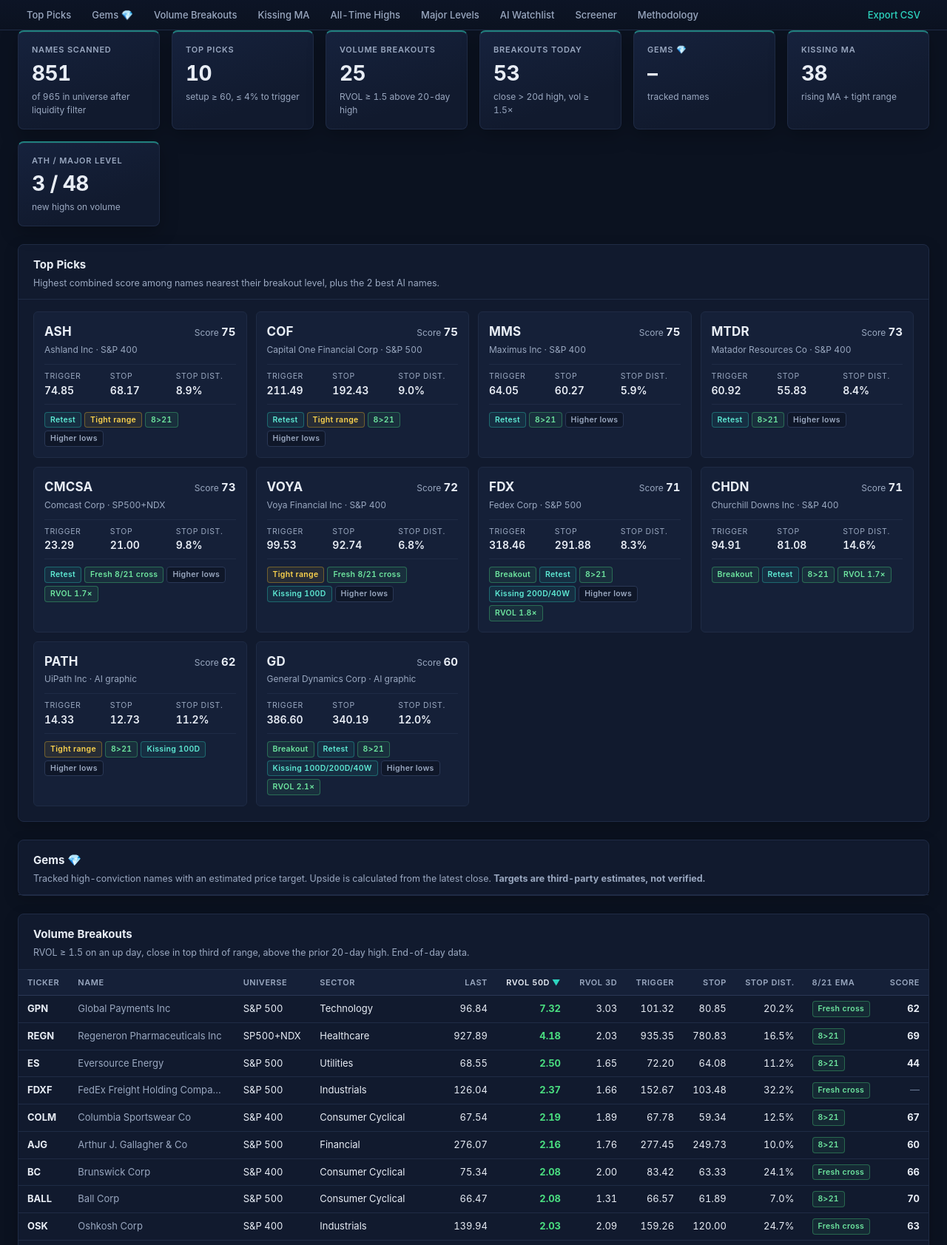
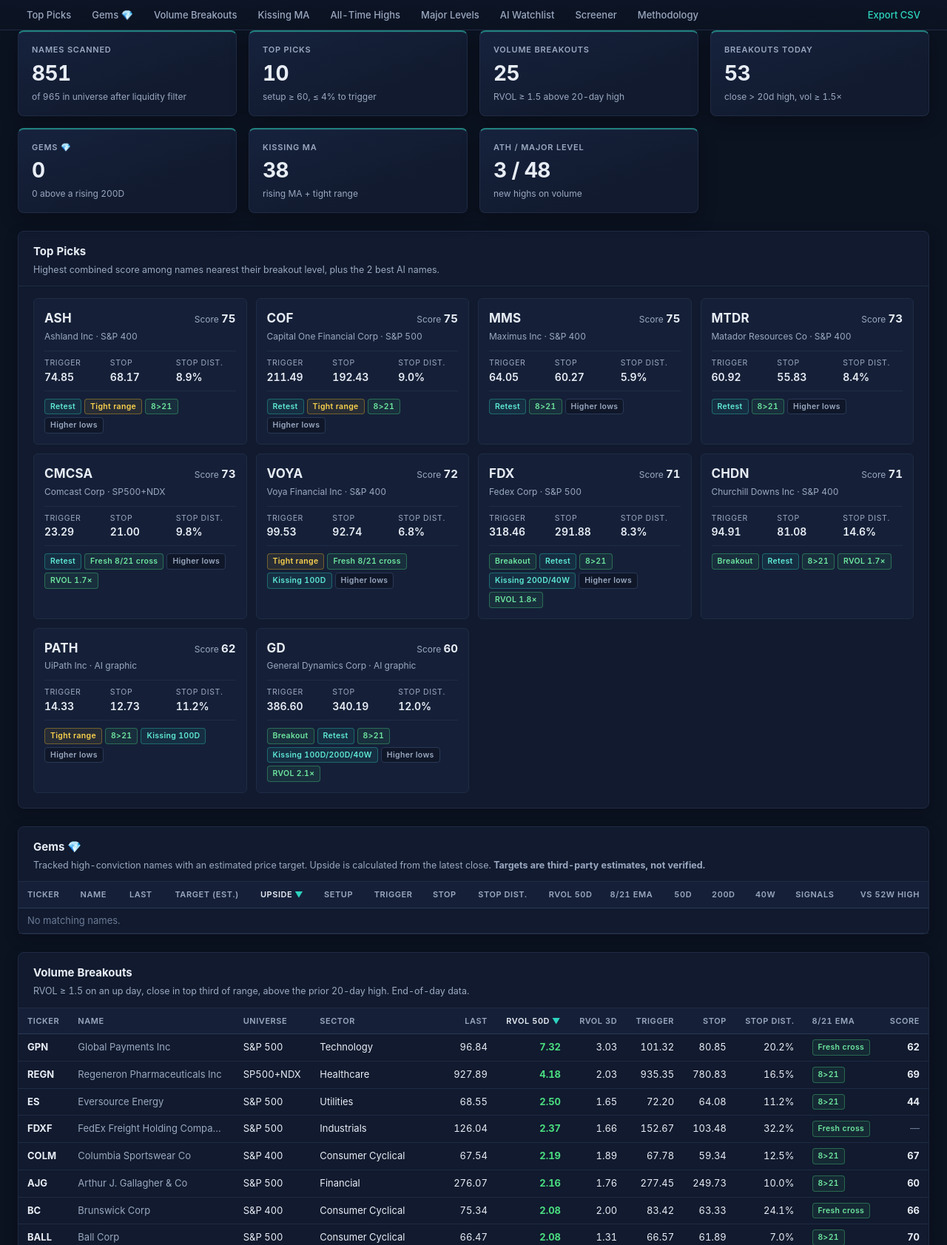
Before and after one commit to macro-pulse/breakout-scanner, a plain HTML site: page index.html in a window 1280 px wide. Shown: the part 72-1755 px from the top of the page at 74% size. Drawn offline with Linux system fonts and the light colour scheme.

Commit message:
Add Gems section

```diff
--- a/assets/app.js
+++ b/assets/app.js
@@ -36,6 +36,11 @@ const C={
  sma200_rising:['200D',r=>maS(r.vs_sma200_pct,r.sma200_rising),'l'],sma40w_rising:['40W',r=>maS(r.vs_sma40w_pct,r.sma40w_rising),'l'],
  ath_prior:['Prior ATH',r=>num(r.ath_prior)],pct_from_ath:['vs ATH',r=>pct(r.pct_from_ath)],day_low:['Stop (Day Low)',r=>num(r.day_low)],day_low_pct:['Stop Dist.',r=>pct(r.day_low_pct)],
  major_level_name:['Level Broken',r=>esc(r.major_level_name),'l'],major_level:['Level',r=>num(r.major_level)],above_level_pct:['Above Level',r=>r.above_level_pct==null?NA:'<span class="up">+'+Number(r.above_level_pct).toFixed(1)+'%</span>'],
+ target_est:['Target (est.)',r=>num(r.target_est)],gem_upside_pct:['Upside',r=>signed(r.gem_upside_pct)],
+ sma50_rising:['50D',r=>maS(r.vs_sma50_pct,r.sma50_rising),'l'],
+ sigs:['Signals',r=>{const b=[];if(r.rising_ma_tight)b.push('<span class="bd b">Kissing '+esc(r.ma_riding.replace(/,/g,'/'))+'</span>');else if(r.ma_riding)b.push('<span class="bd">On '+esc(r.ma_riding.replace(/,/g,'/'))+'</span>');
+  if(r.tight_range)b.push('<span class="bd a">Tight</span>');if(r.breaking_out)b.push('<span class="bd g">Breakout</span>');if(r.breakout_retest)b.push('<span class="bd b">Retest</span>');if(r.ath_breakout)b.push('<span class="bd g">ATH</span>');
+  return b.length?'<span class="badges">'+b.join('')+'</span>':NA;},'l'],
  fwd_pe:['Fwd P/E',r=>num(r.fwd_pe,1)],peg:['PEG',r=>num(r.peg)],target_upside_pct:['Tgt Upside',r=>signed(r.target_upside_pct)],off_52w_high_pct:['vs 52W High',r=>pct(r.off_52w_high_pct)]
 };
 C.vs_sma200_pct=['vs 200D',r=>pct(r.vs_sma200_pct)];
@@ -63,6 +68,9 @@ fetch('data/scan.json').then(r=>{if(!r.ok)throw new Error('HTTP '+r.status);retu
   '<div class="lv"><div><span>Trigger</span><b>'+num(r.trigger)+'</b></div><div><span>Stop</span><b>'+num(r.stop)+'</b></div><div><span>Stop dist.</span><b>'+pct(r.risk_pct)+'</b></div></div>'+
   '<div class="badges">'+badges(r)+'</div></article>').join('');
  grid($('#voltbl'),()=>D.volume_breakouts,['ticker','name','source','sector','price','rvol50','rvol3d','trigger','stop','risk_pct','ema_8_21','combined'],{k:'rvol50',d:-1})();
+ const gm=D.gems||[];
+ grid($('#gemtbl'),()=>gm,['ticker','name','price','target_est','gem_upside_pct','setup_score','trigger','stop','risk_pct','rvol50','ema_8_21','sma50_rising','sma200_rising','sma40w_rising','sigs','off_52w_high_pct'],{k:'gem_upside_pct',d:-1})();
+ $('#k7').textContent=gm.length;$('#k7s').textContent=gm.filter(r=>r.sma200_rising&&r.vs_sma200_pct>=0).length+' above a rising 200D';
  const kb=D.kissing_ma||[],kr=()=>{const m=(document.querySelector('input[name=fma]:checked')||{}).value;return kb.filter(r=>!m||r.ma_riding.split(',').includes(m));};
  const kst={k:'setup_score',d:-1};const rk=grid($('#kisstbl'),kr,['ticker','name','sector','price','ma_riding','vs_sma200_pct','tight_range','ema_8_21','setup_score','combined','trigger','ma_stop','ma_stop_pct','rvol3d'],kst);
  C.vs_sma200_pct=C.vs_sma200_pct||['vs 200D',r=>pct(r.vs_sma200_pct)];
--- a/assets/style.css
+++ b/assets/style.css
@@ -12,7 +12,7 @@ a{color:var(--acc);text-decoration:none}a:hover{text-decoration:underline}
 .tabs{display:flex;gap:4px;overflow-x:auto;padding-bottom:0}.tabs a{color:var(--mut);padding:8px 12px;font-size:13px;font-weight:500;border-bottom:2px solid transparent;white-space:nowrap}
 .tabs a:target,.tabs a:hover{color:var(--tx);text-decoration:none;border-bottom-color:var(--line2)}.tabs a:last-child{margin-left:auto;color:var(--acc)}
 main{padding-top:24px;padding-bottom:24px}
-.kpis{display:grid;grid-template-columns:repeat(6,1fr);gap:16px;margin-bottom:24px}
+.kpis{display:grid;grid-template-columns:repeat(7,1fr);gap:16px;margin-bottom:24px}
 .kpi{background:linear-gradient(160deg,#16223D 0%,#111A2E 70%);box-shadow:0 1px 0 rgba(255,255,255,.04) inset,0 8px 24px rgba(0,0,0,.25);border-top:2px solid rgba(45,212,191,.55)!important;border:1px solid var(--line);border-radius:8px;padding:16px 18px;display:flex;flex-direction:column;gap:2px}
 .kpi span{color:var(--mut);font-size:11px;text-transform:uppercase;letter-spacing:.07em;font-weight:600}.kpi b{font-size:28px;font-weight:650;letter-spacing:-.02em}.kpi small{color:var(--mut);font-size:12px}
 .panel{background:var(--panel);box-shadow:0 6px 20px rgba(0,0,0,.18);border:1px solid var(--line);border-radius:8px;margin-bottom:24px;scroll-margin-top:120px}
@@ -42,7 +42,7 @@ input[type=search]{min-width:240px}input[type=search]:focus,select:focus{outline
 .method{margin:0;padding:16px 20px 8px 40px;color:#c3cddc;font-size:13px}.method li{margin-bottom:8px}.method b{color:var(--tx);margin-right:4px}
 .gaps{color:var(--mut);font-size:12px;padding:0 20px 16px;margin:0}
 .foot{color:var(--mut);font-size:12px;border-top:1px solid var(--line);padding-top:16px;padding-bottom:32px}.foot b{color:var(--tx)}
-@media(max-width:1100px){.kpis{grid-template-columns:repeat(3,1fr)}}@media(max-width:900px){.kpis{grid-template-columns:repeat(2,1fr)}.hmeta{gap:16px}}
+@media(max-width:1280px){.kpis{grid-template-columns:repeat(4,1fr)}}@media(max-width:1100px){.kpis{grid-template-columns:repeat(3,1fr)}}@media(max-width:900px){.kpis{grid-template-columns:repeat(2,1fr)}.hmeta{gap:16px}}
 @media(max-width:560px){.wrap{padding:0 12px}.hmeta{width:100%;justify-content:space-between}.kpi b{font-size:22px}input[type=search]{min-width:0;flex:1 1 100%}.count{margin-left:0}.top{position:static}.ph{padding:14px}.cards{padding:12px}.filters{padding:12px}}
 .lbl{color:var(--mut);font-size:11px;text-transform:uppercase;letter-spacing:.06em;font-weight:600}.chip input[type=radio]{accent-color:var(--acc);margin:0}.sub2{border-top:1px solid var(--line)}
 .bd.dn2{color:#FCA5A5;border-color:rgba(248,113,113,.35);background:rgba(248,113,113,.08)}
```
